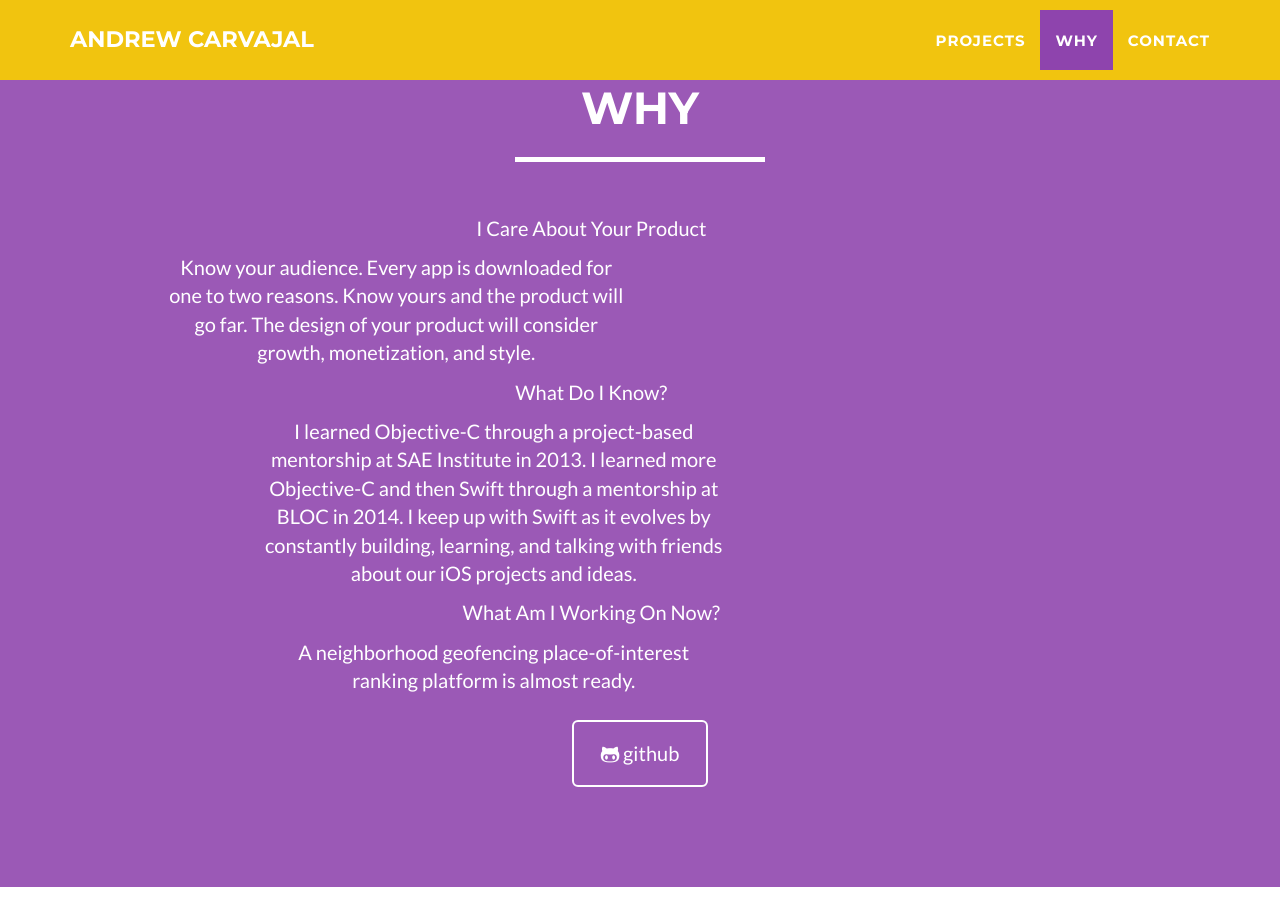
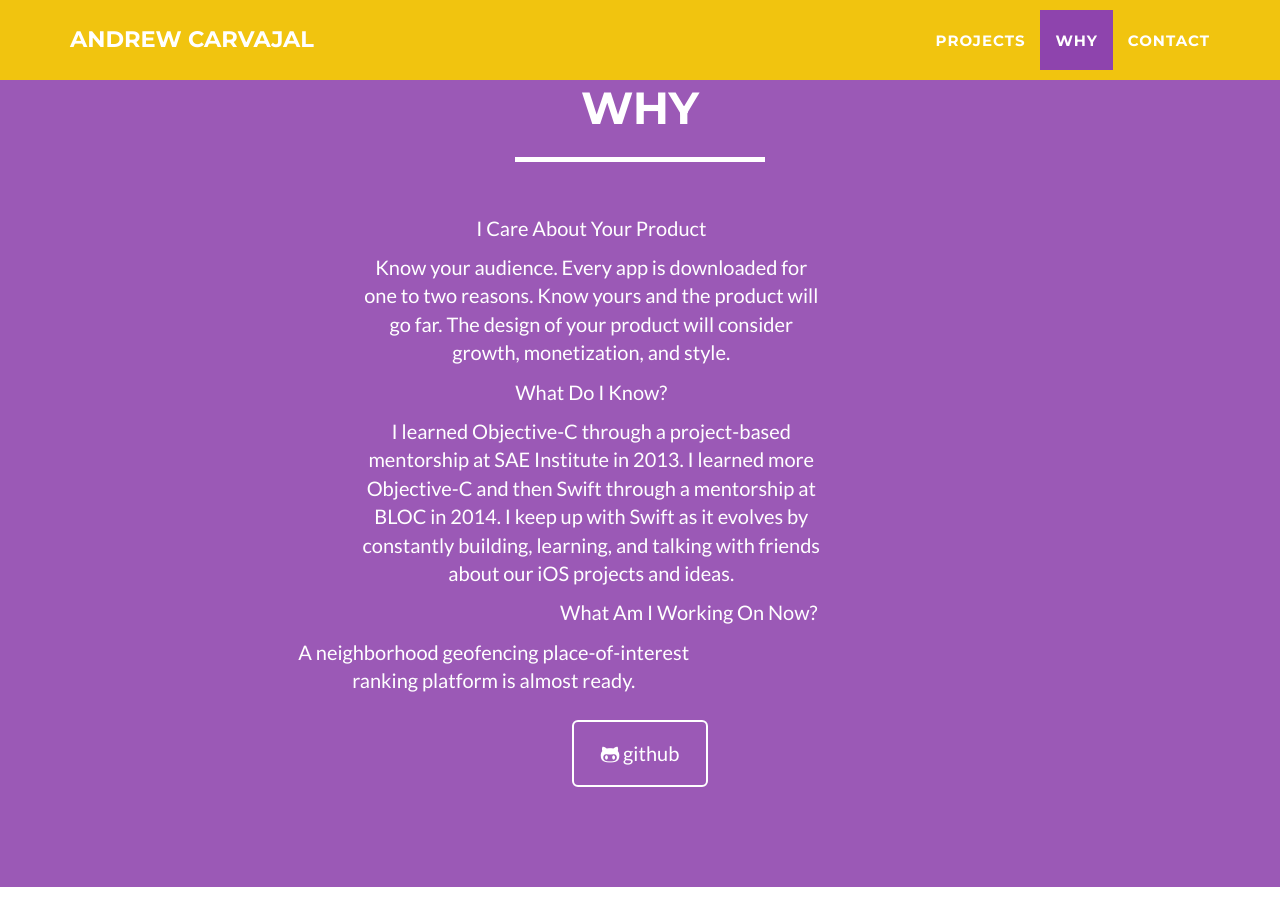
Before and after one commit to andrewcar/andrewcar.github.io, a Jekyll site: the page built from index.html, in a window 1280 px wide and 900 px high, scrolled down 1725 px. Built offline with Jekyll 4.4.1, drawn with Linux system fonts in a browser that asks for light colours.

Commit message:
Update about.html

```diff
--- a/_includes/about.html
+++ b/_includes/about.html
@@ -14,7 +14,7 @@
                     <p>I Care About Your Product</p>
                 </div>
                 <br>
-                <div class="col-lg-5 col-lg-offset-1">
+                <div class="col-lg-5 col-lg-offset-3">
                     <p>Know your audience. Every app is downloaded for one to two reasons. Know yours and the product will go far. The design of your product will consider growth, monetization, and style.</p>
                 </div>
                 <br>
@@ -23,12 +23,12 @@
                     <p>What Do I Know?</p>
                 </div>
                 <br>
-                <div class="col-lg-5 col-lg-offset-2">
+                <div class="col-lg-5 col-lg-offset-3">
                     <p>I learned Objective-C through a project-based mentorship at SAE Institute in 2013. I learned more Objective-C and then Swift through a mentorship at BLOC in 2014. I keep up with Swift as it evolves by constantly building, learning, and talking with friends about our iOS projects and ideas.</p>
                 </div>
                 <br>
                 <br>
-                <div class="col-lg-7 col-lg-offset-2">
+                <div class="col-lg-7 col-lg-offset-3">
                     <p>What Am I Working On Now?</p>
                 </div>
                 <br>
```
